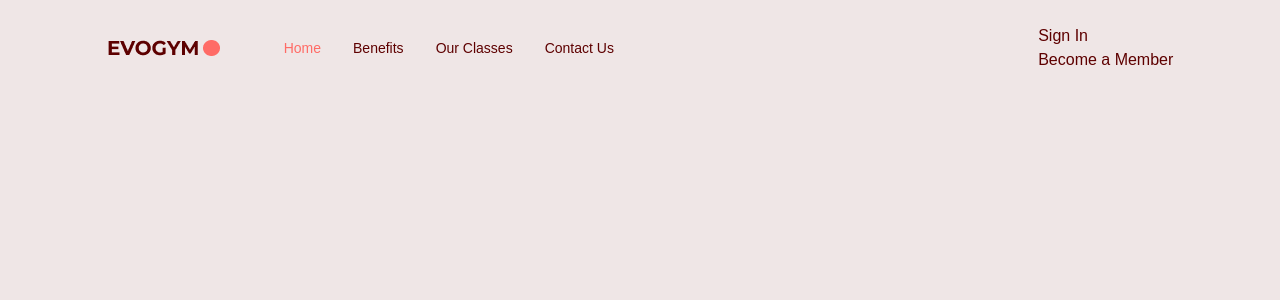
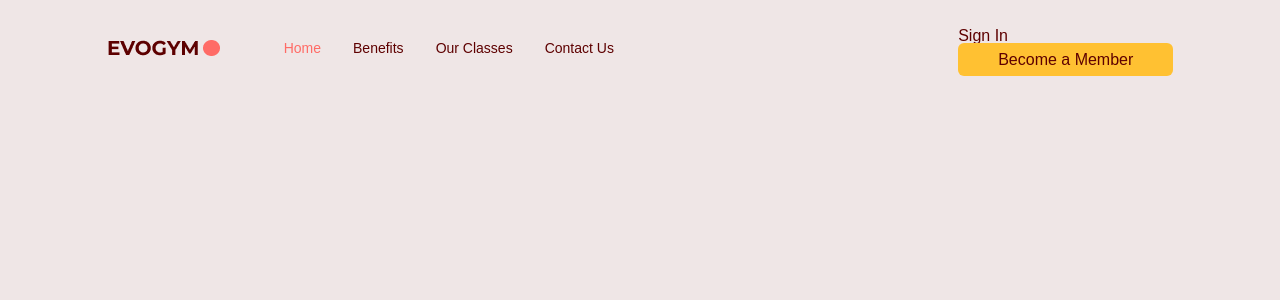
Before and after one commit to Danny-Kyle/gym-typescript-app, a React (Vite) app: page / in a window 1280 px wide. Shown: the top 300 px of the page. Built offline with nearby package versions, Linux system fonts and the light colour scheme.

Commit message:
Action button

```diff
--- a/src/scenes/Navbar/index.tsx
+++ b/src/scenes/Navbar/index.tsx
@@ -3,6 +3,8 @@
 import Logo from "@/assets/Logo.png"
 import Link from './Link'
 import { SelectedPage } from '@/shared/types'
+import useMediaQuery from '@/hooks/useMediaQuery'
+import ActionButton from '@/shared/ActionButton'
 
 type Props = {
     selectedPage: SelectedPage;
@@ -10,7 +12,13 @@
 }
 
 const Navbar = ({selectedPage, setSelectedPage}: Props) => {
-    const flexBetween = "flex items-center justify-between"
+    const flexBetween = "flex items-center justify-between";
+    const [toggleMenu, setToggleMenu] = useState<boolean>(false);
+    const isAboveMedScreen = useMediaQuery("(min-width: 1060px)");
+
+    function handleToggle(){
+        setToggleMenu(!toggleMenu);
+    }
 
   return (
     <nav>
@@ -18,7 +26,9 @@
             <div className={`${flexBetween} mx-auto w-5/6`}>
                 <div className={`${flexBetween} w-full gap-16`}>
                     <img alt="logo" src={Logo} />
-                    <div className={`${flexBetween} w-full`}>
+
+
+                   {isAboveMedScreen ? (<div className={`${flexBetween} w-full`}>
                         <div className={`${flexBetween} gap-8 text-sm`}>
                             <Link page='Home' selectedPage={selectedPage} setSelectedPage={setSelectedPage}/>
                             <Link page='Benefits' selectedPage={selectedPage} setSelectedPage={setSelectedPage}/>
@@ -27,9 +37,13 @@
                         </div>
                         <div className={`"${flexBetween} gap-8`}>
                             <p>Sign In</p>
-                            <button>Become a Member</button>
+                            <ActionButton setSelectedPage={setSelectedPage}>Become a Member</ActionButton>
                         </div>
-                    </div>
+                    </div>) : (
+                        <button className='rounded-full bg-secondary-500 p-2' onClick={handleToggle}>
+                            <Bars3Icon className='h-6 w-6 text-white' />
+                        </button>
+                    ) }
                 </div>
             </div>
         </div>
--- /dev/null
+++ b/src/shared/ActionButton.tsx
@@ -0,0 +1,21 @@
+import React from 'react'
+import AnchorLink from 'react-anchor-link-smooth-scroll'
+import { SelectedPage } from './types'
+
+type Props = {
+    children: React.ReactNode
+    setSelectedPage: (value: SelectedPage) => void
+}
+
+const ActionButton = ({children, setSelectedPage}: Props) => {
+  return (
+    <AnchorLink
+    className='rounded-md bg-secondary-500 px-10 py-2 hover:bg-primary-500 hover:text-white'
+    onClick={() => setSelectedPage(SelectedPage.ContactUs)}
+    >
+        {children}
+    </AnchorLink>
+  )
+}
+
+export default ActionButton
```
